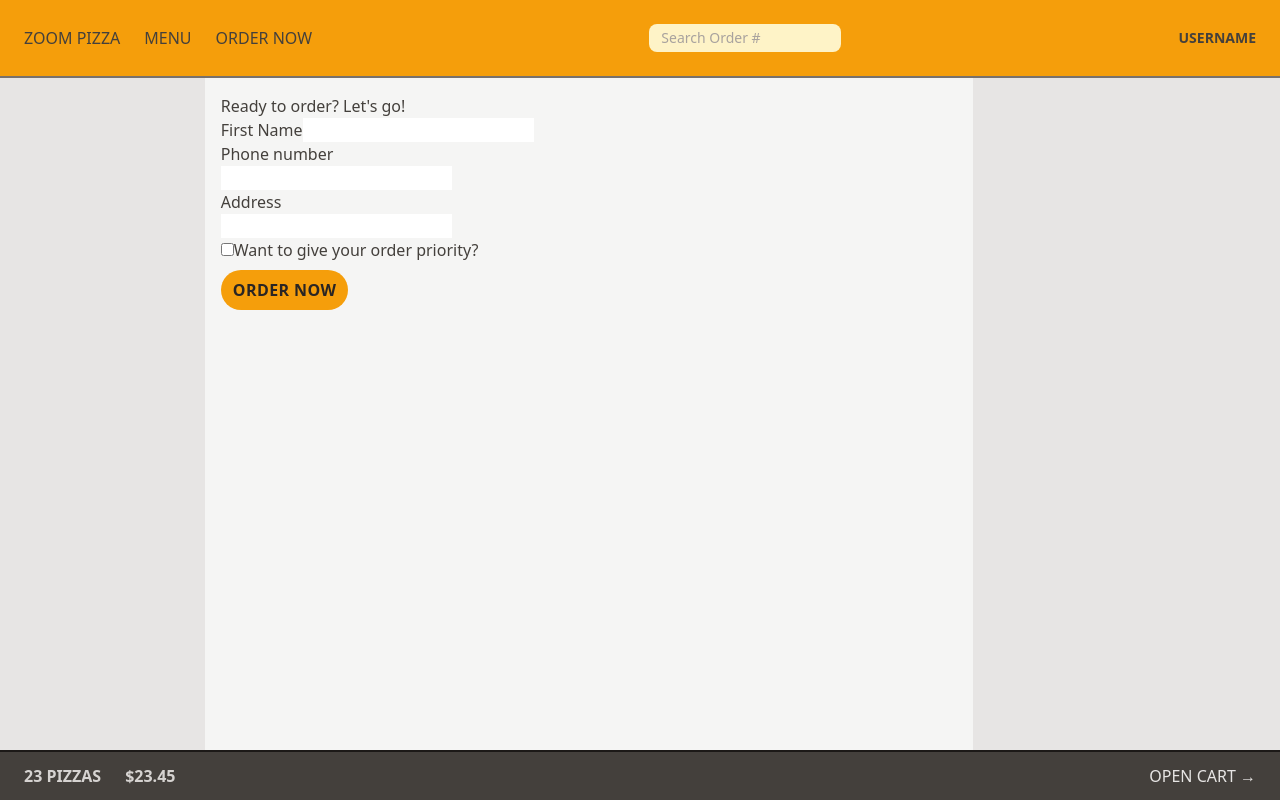
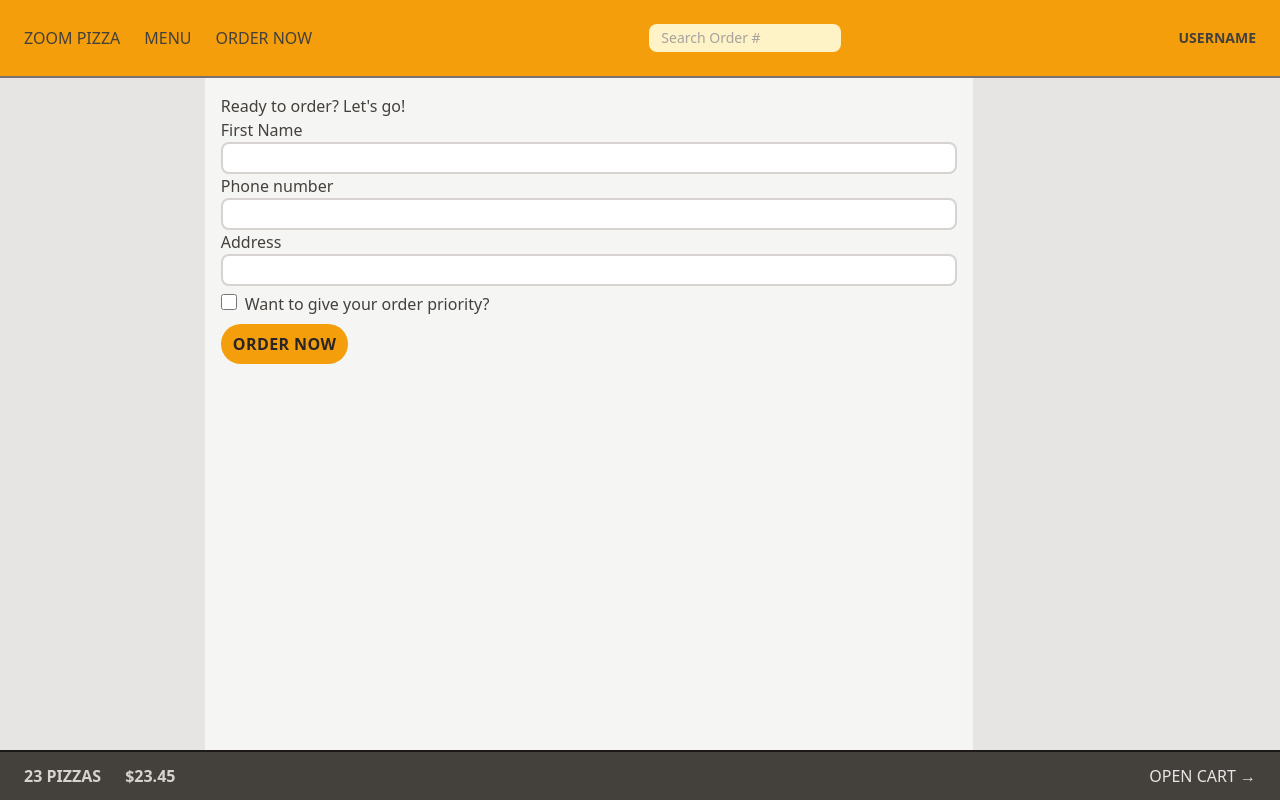
Before and after one commit to p-kordana/project-one, a React (Vite) app: page /order/new in a window 1280 px wide. Built offline with nearby package versions, Linux system fonts and the light colour scheme.

Commit message:
refactor and style ui components

```diff
--- a/src/features/order/CreateOrder.jsx
+++ b/src/features/order/CreateOrder.jsx
@@ -1,6 +1,9 @@
 import { useState } from "react";
 import { Form, redirect, useActionData, useNavigation } from "react-router-dom";
 import { createOrder } from "../../services/apiRestaurant";
+import Input from "../../ui/Input";
+import Checkbox from "../../ui/Checkbox";
+import Button from "../../ui/Button";
 
 // https://uibakery.io/regex-library/phone-number
 const isValidPhone = (str) =>
@@ -48,13 +51,13 @@ function CreateOrder() {
       <Form method="POST">
         <div>
           <label>First Name</label>
-          <input type="text" name="customer" required />
+          <Input type="text" name="customer" required />
         </div>
 
         <div>
           <label>Phone number</label>
           <div>
-            <input type="tel" name="phone" required />
+            <Input type="tel" name="phone" required />
           </div>
           {formErrors?.phone && <p>{formErrors.phone}</p>}
         </div>
@@ -62,13 +65,12 @@ function CreateOrder() {
         <div>
           <label>Address</label>
           <div>
-            <input type="text" name="address" required />
+            <Input type="text" name="address" required />
           </div>
         </div>
 
         <div>
-          <input
-            type="checkbox"
+          <Checkbox
             name="priority"
             id="priority"
             // value={withPriority}
@@ -79,12 +81,9 @@ function CreateOrder() {
 
         <div>
           <input type="hidden" name="cart" value={JSON.stringify(cart)} />
-          <button
-            disabled={isSubmitting}
-            className="mt-2 inline-block rounded-full bg-amber-500 px-3 py-2 font-semibold uppercase tracking-wide text-stone-800 transition-colors duration-500 hover:bg-amber-400 focus:outline-none focus:ring focus:ring-amber-400 focus:ring-offset-2 disabled:cursor-not-allowed"
-          >
+          <Button disabled={isSubmitting}>
             {isSubmitting ? "Placing..." : "Order now"}
-          </button>
+          </Button>
         </div>
       </Form>
     </div>
--- a/src/features/user/CreateUser.jsx
+++ b/src/features/user/CreateUser.jsx
@@ -1,4 +1,6 @@
 import { useState } from "react";
+import Button from "../../ui/Button";
+import Input from "../../ui/Input";
 
 function CreateUser() {
   const [username, setUsername] = useState("");
@@ -13,17 +15,17 @@ function CreateUser() {
         👋 Welcome! Please start by telling us your name:
       </p>
 
-      <input
+      <Input
         type="text"
         placeholder="Your full name"
         value={username}
         onChange={(e) => setUsername(e.target.value)}
-        className="w-72"
+        className="mb-6 w-48 sm:w-72"
       />
 
       {username !== "" && (
         <div>
-          <button>Start ordering</button>
+          <Button>Start ordering</Button>
         </div>
       )}
     </form>
--- /dev/null
+++ b/src/ui/Button.jsx
@@ -0,0 +1,19 @@
+import PropTypes from "prop-types";
+
+Button.propTypes = {
+  disabled: PropTypes.bool,
+  children: PropTypes.any,
+};
+
+function Button({ disabled, children }) {
+  return (
+    <button
+      disabled={disabled}
+      className="mt-2 inline-block rounded-full bg-amber-500 px-3 py-2 font-semibold uppercase tracking-wide text-stone-800 transition-colors duration-500 hover:bg-amber-400 focus:outline-none focus:ring focus:ring-amber-400 focus:ring-offset-2 disabled:cursor-not-allowed"
+    >
+      {children}
+    </button>
+  );
+}
+
+export default Button;
--- /dev/null
+++ b/src/ui/Checkbox.jsx
@@ -0,0 +1,19 @@
+import PropTypes from "prop-types";
+
+Checkbox.propTypes = {
+  name: PropTypes.string,
+  id: PropTypes.string,
+};
+
+function Checkbox({ name, id }) {
+  return (
+    <input
+      type="checkbox"
+      name={name}
+      id={id}
+      className="mr-2 mt-2 h-4 w-4 accent-amber-400"
+    ></input>
+  );
+}
+
+export default Checkbox;
--- /dev/null
+++ b/src/ui/Input.jsx
@@ -0,0 +1,35 @@
+import PropTypes from "prop-types";
+
+Input.propTypes = {
+  type: PropTypes.string,
+  name: PropTypes.string,
+  required: PropTypes.bool,
+  placeholder: PropTypes.string,
+  className: PropTypes.string,
+  value: PropTypes.any,
+  onChange: PropTypes.any,
+};
+
+function Input({
+  type,
+  name,
+  required,
+  placeholder,
+  className,
+  value,
+  onChange,
+}) {
+  return (
+    <input
+      type={type}
+      name={name}
+      required={required}
+      placeholder={placeholder}
+      value={value}
+      onChange={onChange}
+      className={`${className} w-full rounded-lg border-2 border-stone-300 px-2 py-1 text-sm`}
+    ></input>
+  );
+}
+
+export default Input;
```
